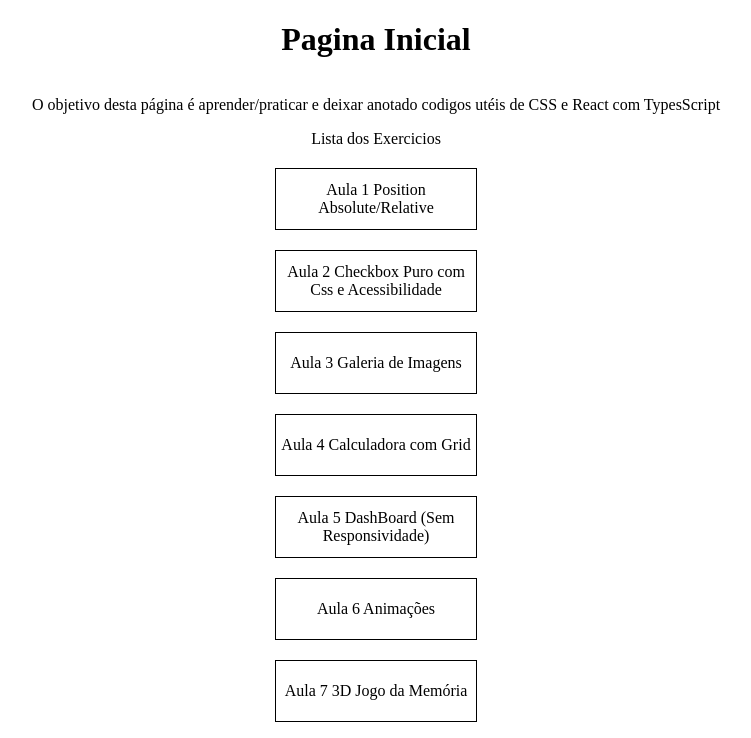
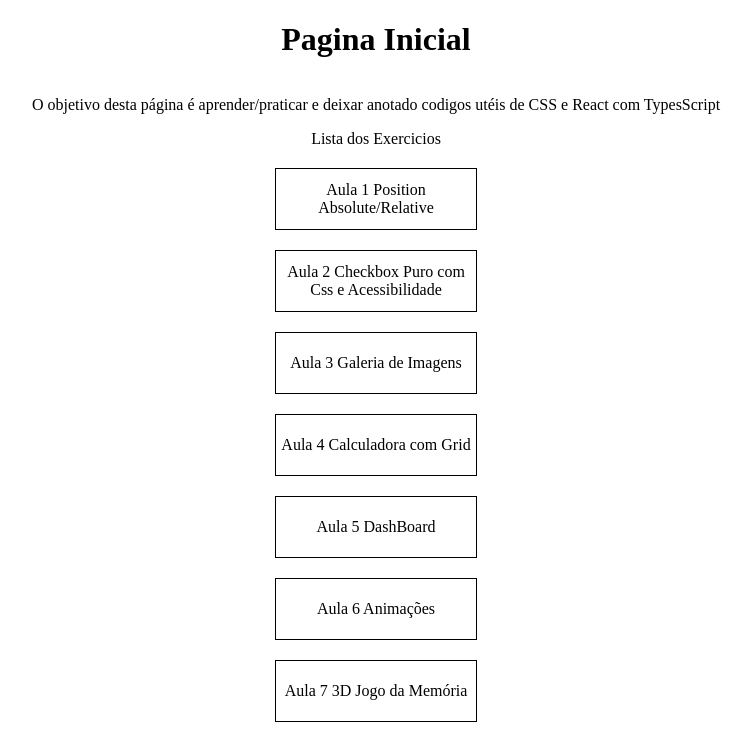
Before and after one commit to pedrojovanuzzi/curso_de_css_app, a React (Create React App) app: page / in a window 1280 px wide. Shown: the top 738 px of the page, without its empty margins (264-1015 px from the left). Built offline with nearby package versions, Linux system fonts and the light colour scheme; a web font is replaced by a local one.

Commit message:
Update App.tsx

```diff
--- a/src/App.tsx
+++ b/src/App.tsx
@@ -10,7 +10,7 @@ function App() {
       <a className='a_app' href="/aula2">Aula 2 Checkbox Puro com Css e Acessibilidade</a>
       <a className='a_app' href="/aula3">Aula 3 Galeria de Imagens</a>
       <a className='a_app' href="/aula4">Aula 4 Calculadora com Grid</a>
-      <a className='a_app' href="/aula5">Aula 5 DashBoard (Sem Responsividade)</a>
+      <a className='a_app' href="/aula5">Aula 5 DashBoard</a>
       <a className='a_app' href="/aula6">Aula 6 Animações</a>
       <a className='a_app' href="/aula7">Aula 7 3D Jogo da Memória</a>
     </div>
```
